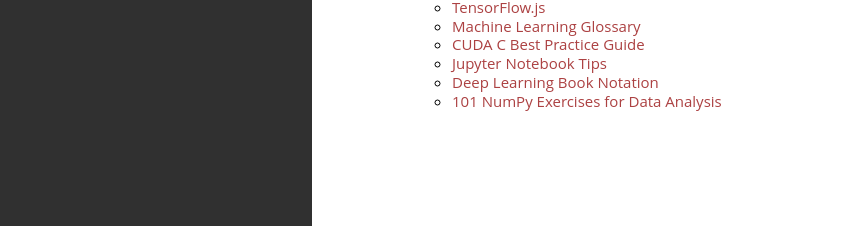
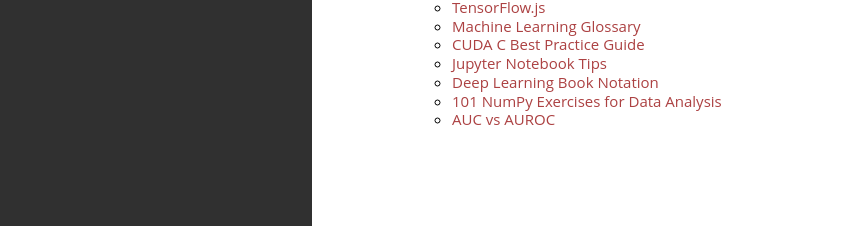
Before and after one commit to pharrellyhy/pharrellyhy.github.io.bakcup, a Jekyll site: the page built from resource.md, in a window 1280 px wide and 900 px high, scrolled down 1784 px. Shown: the part 671-897 px from the top of the window, without its empty margins (8-871 px from the left). Built offline with Jekyll 4.4.1, drawn with Linux system fonts in a browser that asks for light colours.

Commit message:
updates resource

```diff
--- a/_data/nav.yml
+++ b/_data/nav.yml
@@ -354,3 +354,6 @@
 
     - title: "101 NumPy Exercises for Data Analysis"
       url: "https://www.machinelearningplus.com/101-numpy-exercises-python/"
+
+    - title: "AUC vs AUROC"
+      url: "https://stats.stackexchange.com/questions/132777/what-does-auc-stand-for-and-what-is-it"
```
